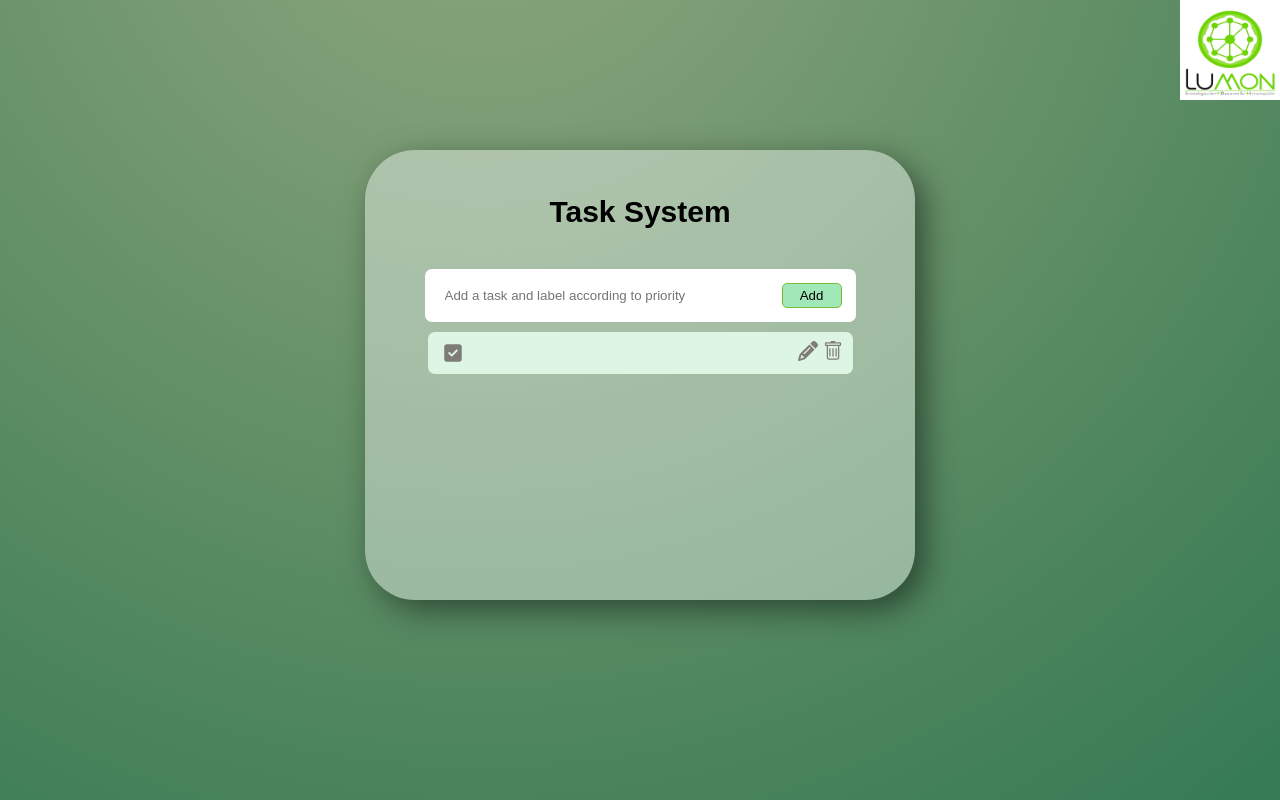
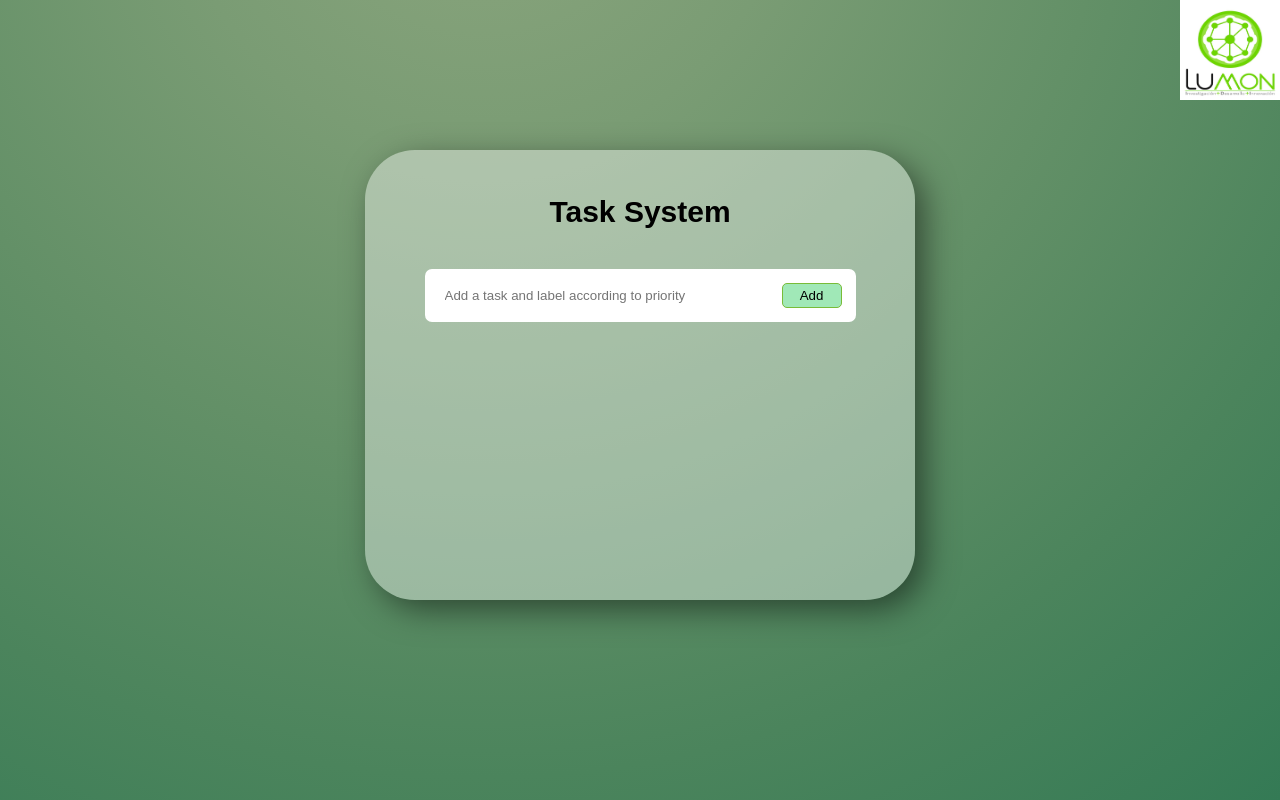
Before and after one commit to ankathe/Lumon-test, a React (Create React App) app in the folder Project/task-system/: page / in a window 1280 px wide. Built offline with nearby package versions, Linux system fonts and the light colour scheme.

Commit message:
add task

```diff
--- a/Project/task-system/src/components/form.js
+++ b/Project/task-system/src/components/form.js
@@ -1,15 +1,33 @@
-import React from 'react';
+import React, {useState} from 'react';
 import "./form.css"
+import { v4 as uuidv4 } from 'uuid';
 
-function Form(){
+function Form(props){
+    const [input, setInput] = useState('');
+
+    const infoInput = e =>{
+        setInput(e.target.value);
+    }
+
+    const sendForm = e => {
+        e.preventDefault();
+
+        const taskNew ={
+            id: uuidv4(),
+            text: input,
+            completed: false
+        }
+        props.onSubmit(taskNew);
+    }
     return (
-        <form className='container-form'>
+        <form className='container-form' onSubmit={sendForm}>
             <input
             type="text"
             className="input-text"
             placeholder='Add a task and label according to priority'
+            onChange={infoInput}
             />
-            <button className="button-form" type='submit'> Add </button>
+            <button className="button-form" type='submit' > Add </button>
         </form>
     )
 }
--- a/Project/task-system/src/components/structure.js
+++ b/Project/task-system/src/components/structure.js
@@ -1,18 +1,37 @@
-import React from "react";
+import React, {useState} from "react";
 import "./structure.css";
 import Form from './form';
 import Tasks from './tasks';
 
 function Structure(){
+const [tasks, setTasks] = useState([]);
+const addTask= task => {
+    if (task.text.trim()){
+        task.text = task.text.trim();
+        const tasksUpdated = [task, ...tasks];
+        setTasks(tasksUpdated);
+    }
+}
     return(
         <div className="container-structure">
-            <Form/>
+            <Form
+            onSubmit ={addTask}/>
             <div className="container-task">
-                <Tasks/>
+            {
+            tasks.map((task) =>
+            <Tasks
+            key={task.id}
+            id={task.id}
+            text={task.text}
+            completed ={task.completed}
+            delete={task.delete}
+            edit={task.edit}
+            />
+            )
+            }
             </div>
 
         </div>
-    )
+        )
 }
-
 export default Structure;
--- a/Project/task-system/src/components/task.css
+++ b/Project/task-system/src/components/tasks.css
@@ -11,6 +11,11 @@
     flex-direction: row;
     font-weight: bold;
     align-items: center;
+    gap: 5px;
+}
+
+.task-container.completed{
+    text-decoration: line-through;
 }
 
 /* .task-container.completed{
@@ -21,12 +26,13 @@
 .task{
     width: 94%;
     height: 100%;
-    font-size:15px;
+    font-size:13px;
     display: flex;
     cursor: pointer;
     flex-wrap: wrap;
     align-items: center;
     word-break: break-all;
+    color: #030303;
 }
 .container-icon-start{
     width: 6%;
@@ -41,7 +47,7 @@
     font-weight: bolder;
 }
 
-.icon-check{
+.container-icon-check{
     width: 6%;
     max-height: 450px;
     font-size: 20px;
@@ -54,13 +60,16 @@
     transition: all 0.3s ease-in-out;
 }
 
-.icon-check:hover{
+.container-icon-check:hover{
+    color: #418356;
+}
+
+.icon-check.completed{
     color: #418356;
 }
 
 
 .container-icons-end{
-    width: 6%;
     max-height: 450px;
     font-size: 20px;
     display: flex;
@@ -72,19 +81,19 @@
     font-weight: bolder;
 }
 
-.icon-delete{
+.container-icon-delete{
     color: #7f7c78;
     transition: all 0.3s ease-in-out;
 }
-.icon-delete:hover{
+.container-icon-delete:hover{
     color:#ea2a15;
 }
 
-.icon-write{
+.container-icon-edit{
     color: #7f7c78;
     transition: all 0.3s ease-in-out;
 }
 
-.icon-write:hover{
+.container-icon-edit:hover{
     color:#030303;
 }
--- a/Project/task-system/src/components/tasks.js
+++ b/Project/task-system/src/components/tasks.js
@@ -1,34 +1,38 @@
-import React from 'react'
+import React from "react";
 import { FaPencil } from "react-icons/fa6";
 import { BsTrash } from "react-icons/bs";
 import { FaSquareCheck } from "react-icons/fa6";
 import { FcHighPriority } from "react-icons/fc";
-import "./task.css";
+import "./tasks.css";
 
-function Tasks(){
+function Tasks({ id, text, completed, completeTask, deleteTask, editTask }) {
   return (
     <div>
-      <div className="task-container">
+      <div className={completed ? "task-container completed" : "task-container"}>
 
-            <div className="icon-check">
-            <FaSquareCheck />
-            </div>
-        <div className="task">
+        <div className="container-icon-check">
+          <FaSquareCheck
+            className={completed ? "icon-check completed" : "icon-check"}
+          />
+        </div>
 
+        <div className="task" onclick={() => completeTask(id)}>
+          {text}
         </div>
+
         <div className="container-icons-end">
-          <div className="icon-write">
-            <FaPencil />
+          <div className="container-icon-write" onclick={() => editTask(id)}>
+            <FaPencil className="icon-edit" />
           </div>
-          <div className="icon-delete">
-            <BsTrash />
+
+          <div className="container-icon-delete" onclick={() => deleteTask(id)}>
+            <BsTrash className="icon-delete" />
           </div>
-      </div>
+        </div>
 
       </div>
-
     </div>
-  )
+  );
 }
 
 export default Tasks;
```
